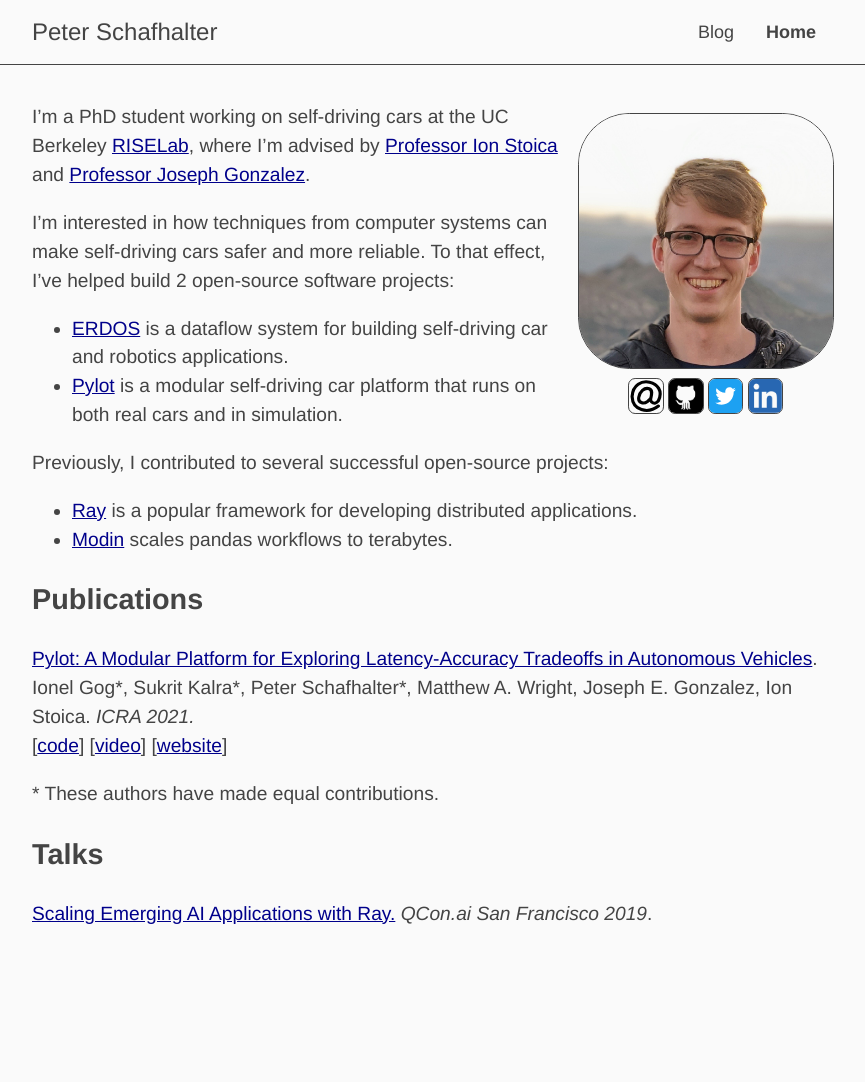
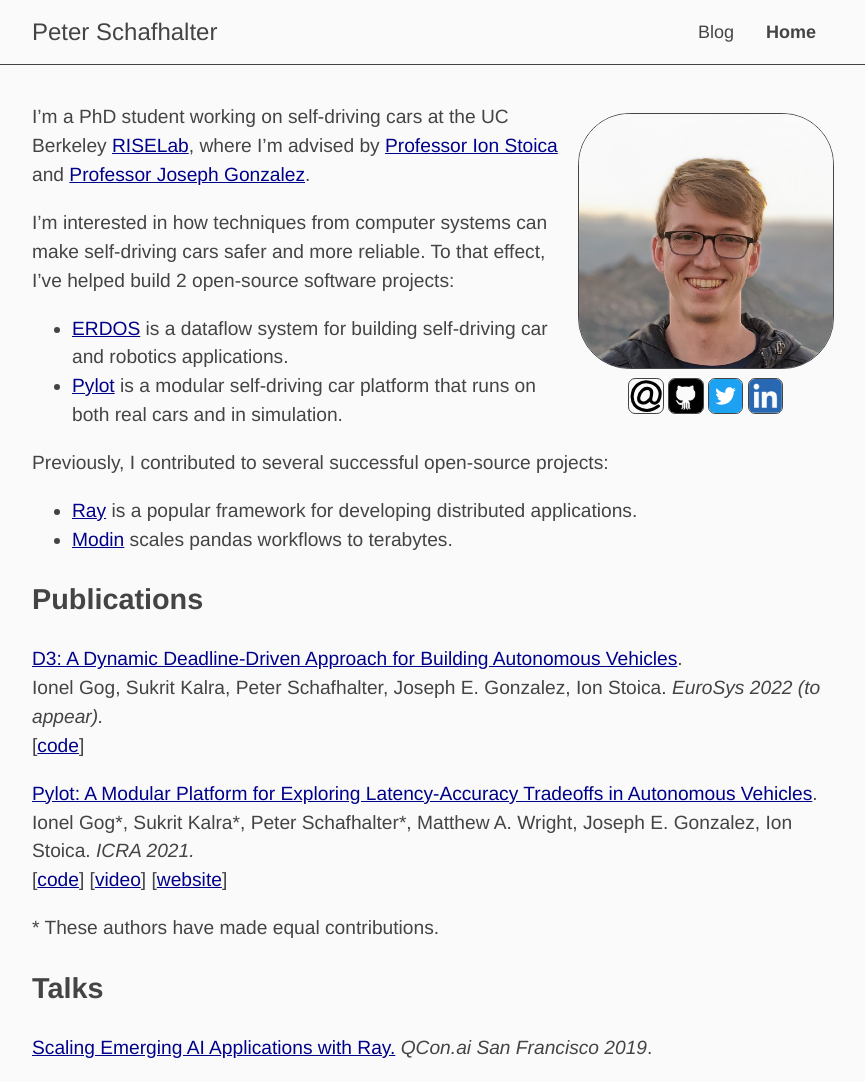
Before and after one commit to pschafhalter/pschafhalter.github.io, a Jekyll site: the page built from index.md, in a window 1280 px wide. Shown: the whole page, without its empty margins (208-1073 px from the left). Built offline with Jekyll 4.4.1, drawn with Linux system fonts in a browser that asks for light colours; before the commit the page ends 948 px from its top, so only the background shows below that.

Commit message:
Add D3 to publications

```diff
--- a/index.md
+++ b/index.md
@@ -24,6 +24,10 @@ Previously, I contributed to several successful open-source projects:
 
 ## Publications
 
+[D3: A Dynamic Deadline-Driven Approach for Building Autonomous Vehicles](/). \
+Ionel Gog, Sukrit Kalra, Peter Schafhalter, Joseph E. Gonzalez, Ion Stoica. *EuroSys 2022 (to appear).* \
+\[[code](https://github.com/erdos-project/erdos/)\]
+
 [Pylot: A Modular Platform for Exploring Latency-Accuracy Tradeoffs in Autonomous Vehicles](https://arxiv.org/abs/2104.07830). \
 Ionel Gog\*, Sukrit Kalra\*, Peter Schafhalter\*, Matthew A. Wright, Joseph E. Gonzalez, Ion Stoica. *ICRA 2021.* \
 \[[code](https://github.com/erdos-project/pylot/)\]
```
